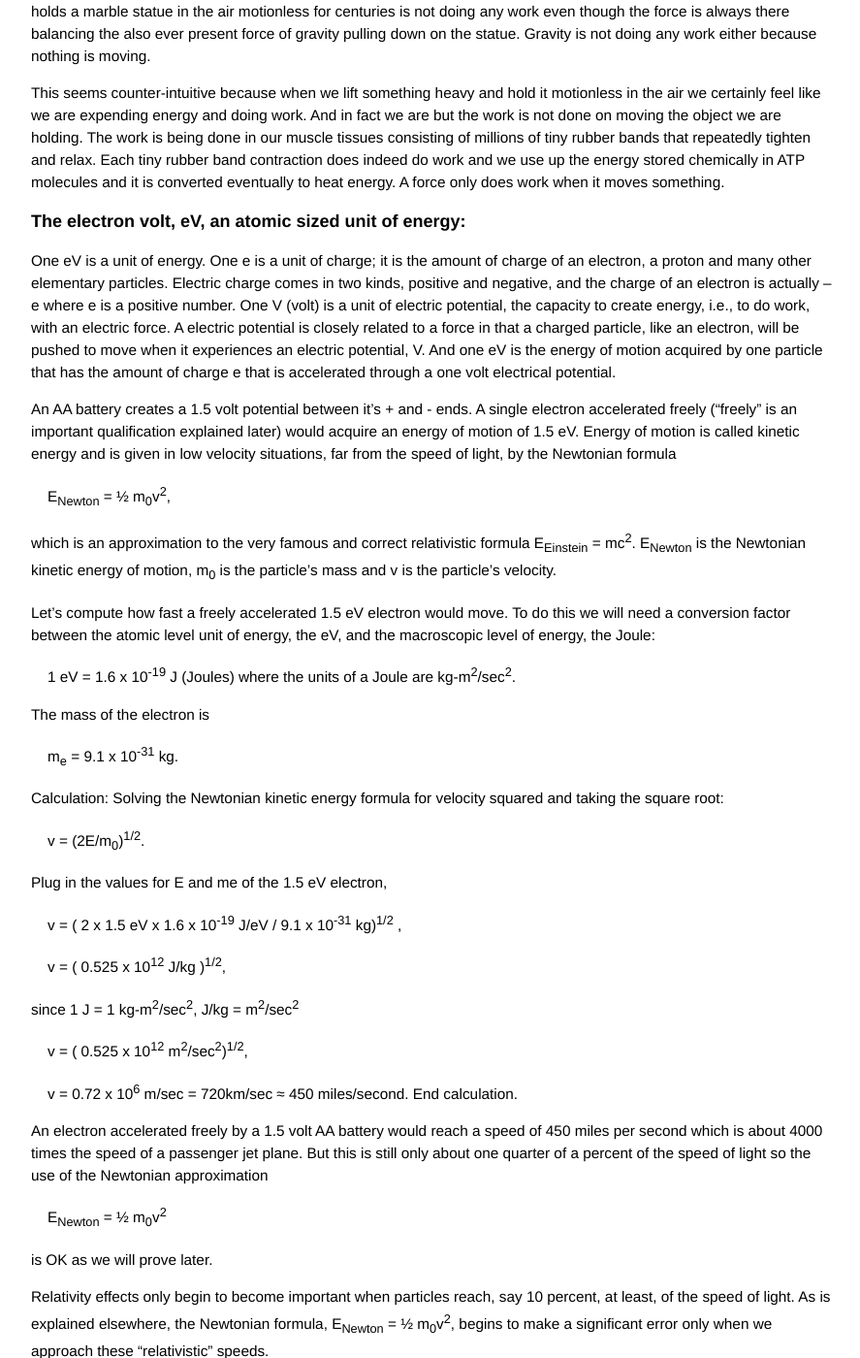
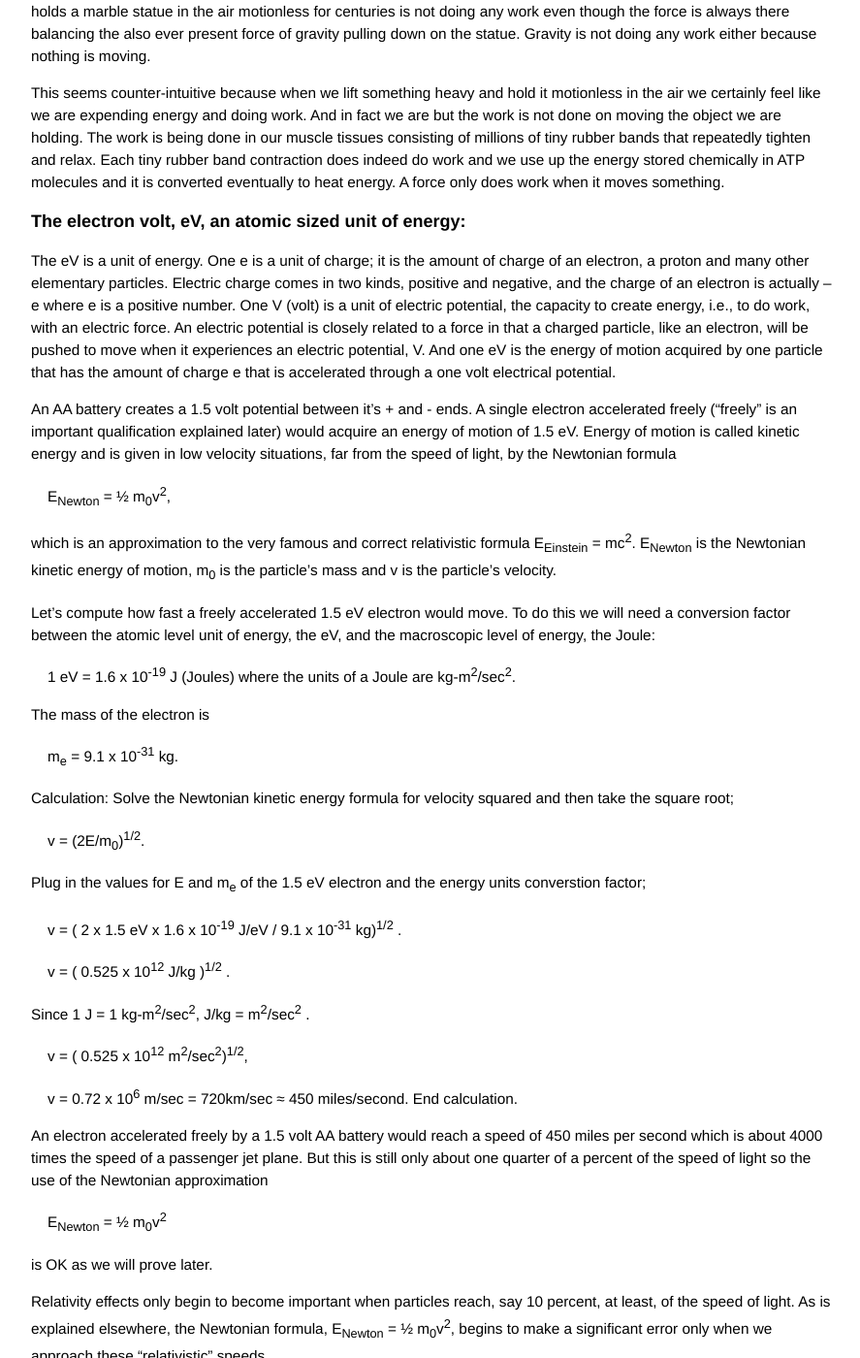
Before and after one commit to grbfacet/facet, a Jekyll site: the page built from tutorial.md, in a window 1280 px wide and 1400 px high, scrolled down 7757 px. Shown: the whole window at 97% size, without its empty margins (193-1080 px from the left). Built offline with Jekyll 4.4.1, drawn with Linux system fonts in a browser that asks for light colours; Markdown is read by kramdown in place of the engine named in the settings.

Commit message:
Update tutorial.md

```diff
--- a/tutorial.md
+++ b/tutorial.md
@@ -173,7 +173,7 @@ This seems counter-intuitive because when we lift something heavy and hold it mo
 
 ### The electron volt, eV, an atomic sized unit of energy:
 
-One eV is a unit of energy. One e is a unit of charge; it is the amount of charge of an electron, a proton and many other elementary particles. Electric charge comes in two kinds, positive and negative, and the charge of an electron is actually –e where e is a positive number. One V (volt) is a unit of electric potential, the capacity to create energy, i.e., to do work, with an electric force. A electric potential is closely related to a force in that a charged particle, like an electron, will be pushed to move when it experiences an electric potential, V. And one eV is the energy of motion acquired by one particle that has the amount of charge e that is accelerated through a one volt electrical potential.
+The eV is a unit of energy. One e is a unit of charge; it is the amount of charge of an electron, a proton and many other elementary particles. Electric charge comes in two kinds, positive and negative, and the charge of an electron is actually –e where e is a positive number. One V (volt) is a unit of electric potential, the capacity to create energy, i.e., to do work, with an electric force. An electric potential is closely related to a force in that a charged particle, like an electron, will be pushed to move when it experiences an electric potential, V. And one eV is the energy of motion acquired by one particle that has the amount of charge e that is accelerated through a one volt electrical potential.
 
 An AA battery creates a 1.5 volt potential between it’s + and - ends. A single electron accelerated freely (“freely” is an important qualification explained later) would acquire an energy of motion of 1.5 eV. Energy of motion is called kinetic energy and is given in low velocity situations, far from the speed of light, by the Newtonian formula
 
@@ -190,17 +190,17 @@ The mass of the electron is
 
 <span class="eq">m<sub>e</sub> = 9.1 x 10<sup>-31</sup> kg.</span>
 
-Calculation: Solving the Newtonian kinetic energy formula for velocity squared and taking the square root:
+Calculation: Solve the Newtonian kinetic energy formula for velocity squared and then take the square root;
 
 <span class="eq">v = (2E/m<sub>0</sub>)<sup>1/2</sup>.</span>
 
-Plug in the values for E and me of the 1.5 eV electron,
+Plug in the values for E and m<sub>e</sub> of the 1.5 eV electron and the energy units converstion factor;
 
-<span class="eq">v = ( 2 x 1.5 eV x 1.6 x 10<sup>-19</sup> J/eV / 9.1 x 10<sup>-31</sup> kg)<sup>1/2</sup> ,</span>
+<span class="eq">v = ( 2 x 1.5 eV x 1.6 x 10<sup>-19</sup> J/eV / 9.1 x 10<sup>-31</sup> kg)<sup>1/2</sup> .</span>
 
-<span class="eq">v = ( 0.525 x 10<sup>12</sup> J/kg )<sup>1/2</sup>,</span>
+<span class="eq">v = ( 0.525 x 10<sup>12</sup> J/kg )<sup>1/2</sup> .</span>
 
-since 1 J = 1 kg-m<sup>2</sup>/sec<sup>2</sup>, J/kg = m<sup>2</sup>/sec<sup>2</sup>
+Since 1 J = 1 kg-m<sup>2</sup>/sec<sup>2</sup>, J/kg = m<sup>2</sup>/sec<sup>2</sup> .
 
 <span class="eq">v = ( 0.525 x 10<sup>12</sup>  m<sup>2</sup>/sec<sup>2</sup>)<sup>1/2</sup>,</span>
 
```
